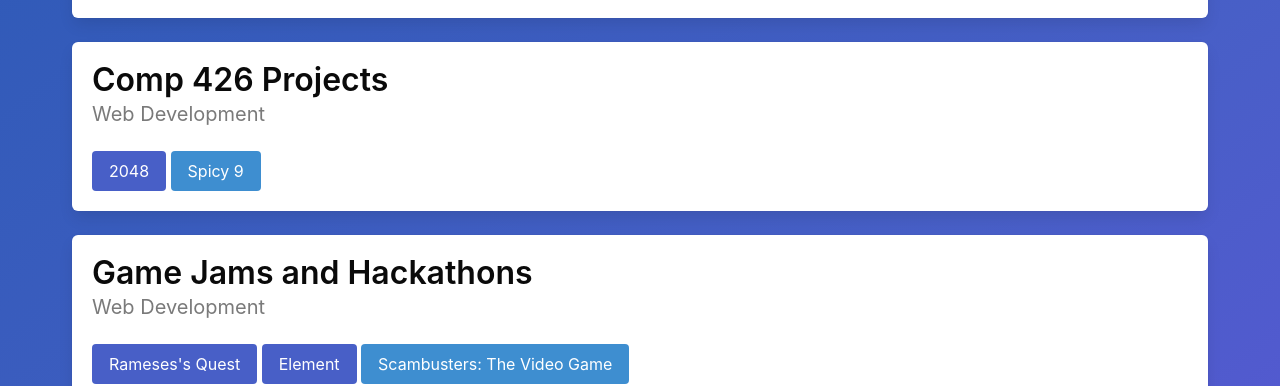
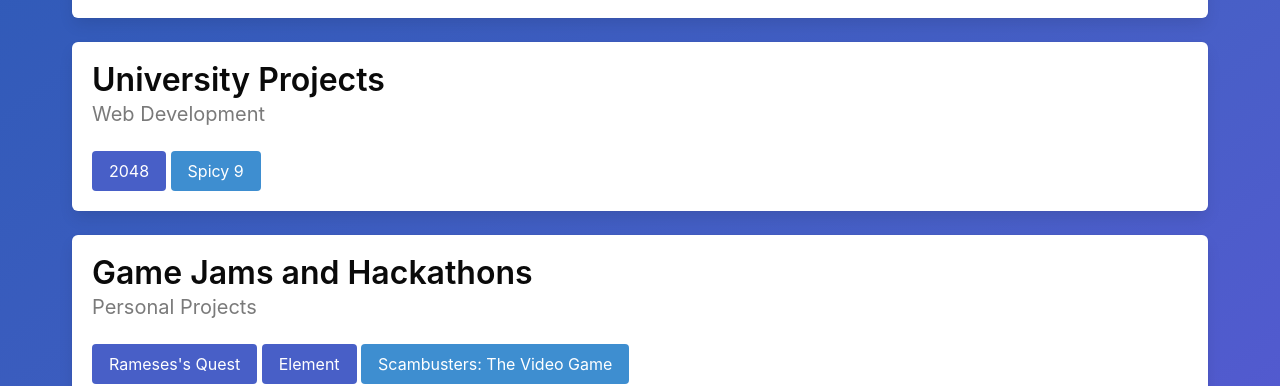
Before and after one commit to NelsonL19/nelsonl19.github.io, a website: page projects.html in a window 1280 px wide. Shown: the part 383-769 px from the top of the page. Drawn offline with nearby package versions, Linux system fonts and the light colour scheme.

Commit message:
Updating projects page

```diff
--- a/projects.html
+++ b/projects.html
@@ -23,7 +23,7 @@
                         <button class="button is-info">These buttons go to other sites on the Internet</button>
                     </div>
                     <div class="box">
-                        <h1 class="title has-text-black">Comp 426 Projects</h1>
+                        <h1 class="title has-text-black">University Projects</h1>
                         <h1 class="subtitle has-text-grey">Web Development</h1>
                         <button class="button is-link" onclick="location.href='./2048/index.html'">2048</button>
                         <button class="button is-info"
@@ -31,7 +31,7 @@
                     </div>
                     <div class="box">
                         <h1 class="title has-text-black">Game Jams and Hackathons</h1>
-                        <h1 class="subtitle has-text-grey">Web Development</h1>
+                        <h1 class="subtitle has-text-grey">Personal Projects</h1>
                         <button class="button is-link" onclick="location.href='ramquest/ramquest.html'">Rameses's
                             Quest</button>
 
```
